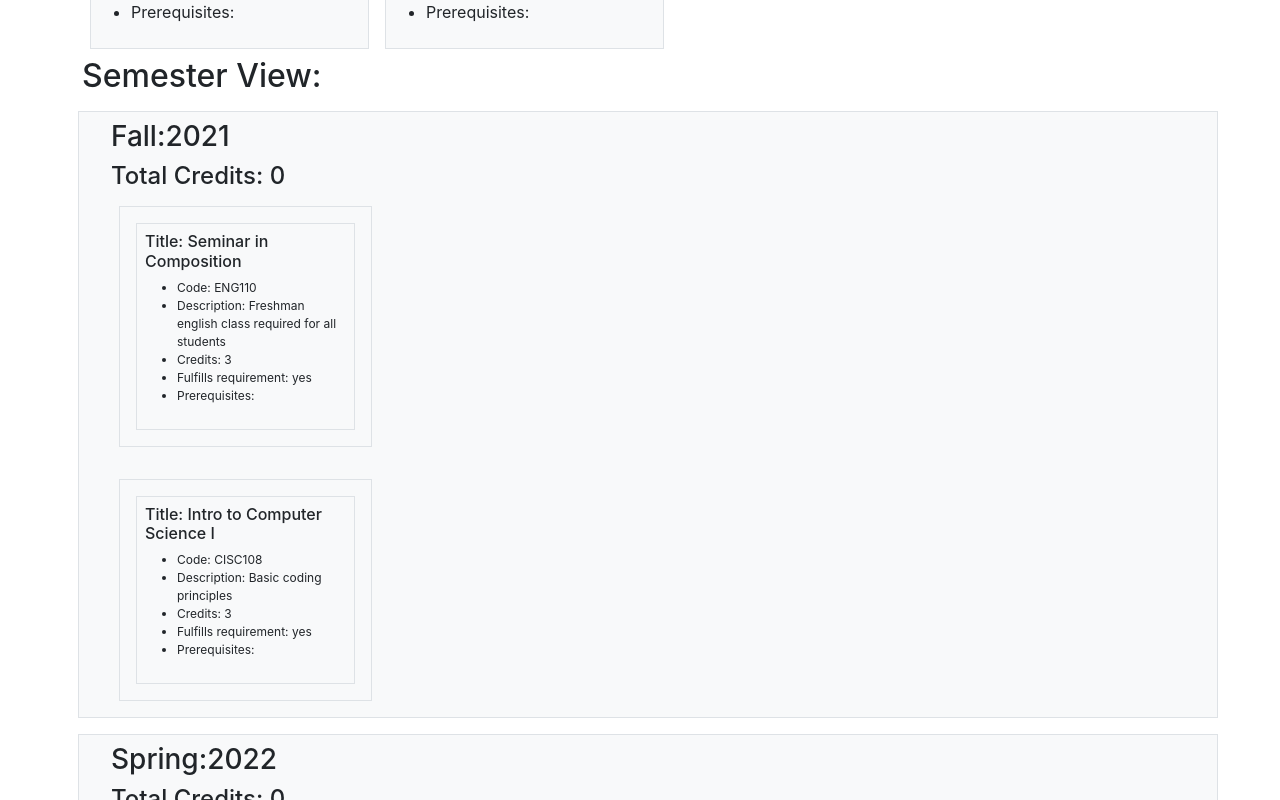
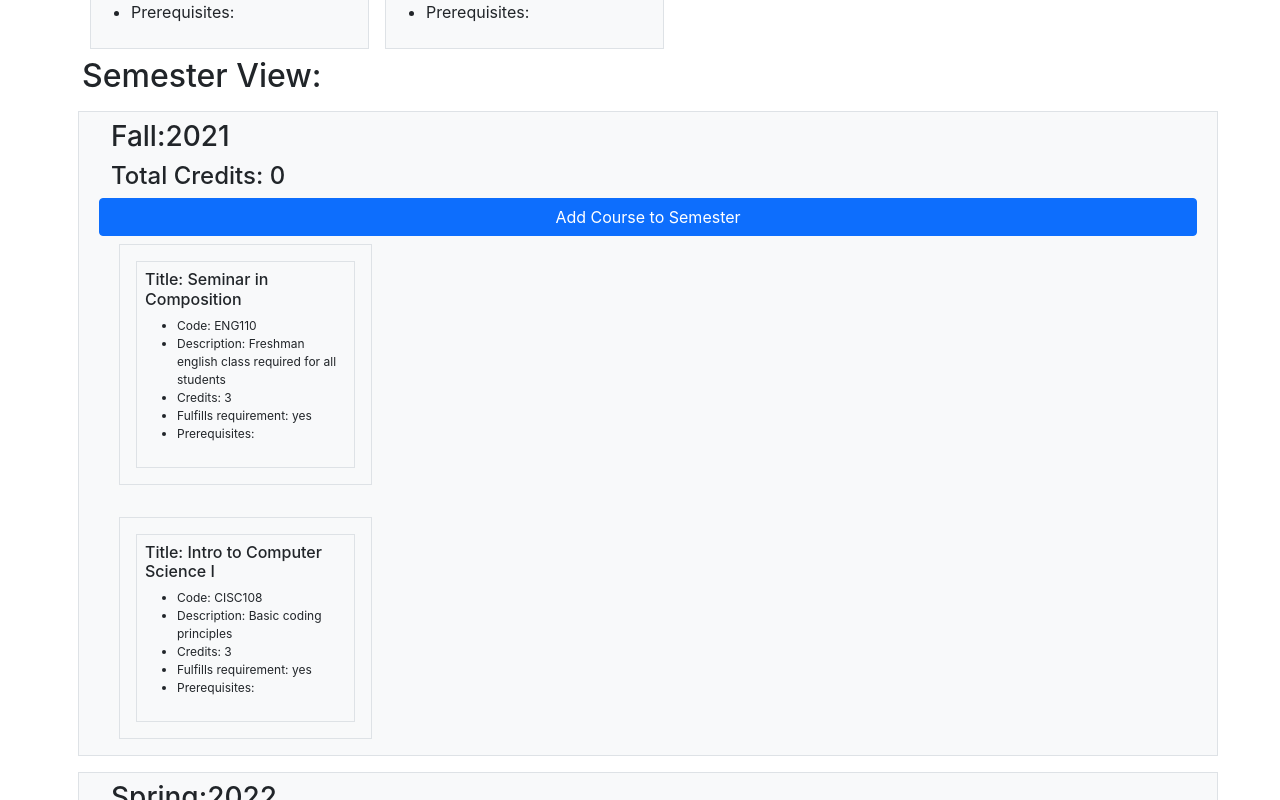
Before and after one commit to UD-CISC275-S22/cis-scheduler-team-3, a React (Create React App) app: page / in a window 1280 px wide. Shown: the part 1380-2180 px from the top of the page. Built offline with nearby package versions, Linux system fonts and the light colour scheme.

Commit message:
completed insert-course-semester still need tests

```diff
--- a/src/components/SemesterView.tsx
+++ b/src/components/SemesterView.tsx
@@ -1,24 +1,47 @@
-import React from "react";
-import { Container, Row, Col } from "react-bootstrap";
+import React, { useState } from "react";
+import { Container, Row, Col, Button } from "react-bootstrap";
 import { Semester } from "../interfaces/semester";
 import { CourseList } from "./CourseList";
+import { ValidateNewCourse } from "./NewCourse";
+import { Course } from "../interfaces/course";
 
 export function SemesterView({
     semester
 }: {
     semester: Semester;
 }): JSX.Element {
+    const [newCourse, setNewCourse] = useState<boolean>(false);
+    const [semesterCourses, setSemesterCourses] = useState<Course[]>(
+        semester.courses
+    );
+
+    function createCourse(newCourse: Course) {
+        setSemesterCourses([...semesterCourses, newCourse]);
+    }
+
     return (
         <Container data-testid="Semester">
             <Row>
                 <Col>
+                    <Row>
                         <h3 data-testid="Semester_Title">
                             {semester.session}:{semester.year}
                         </h3>
                         <h4 data-testid="Semester_Credits">
                             Total Credits: {semester.semester_credits}
                         </h4>
-                    <CourseList courses={semester.courses}></CourseList>
+                        <Button onClick={() => setNewCourse(!newCourse)}>
+                            Add Course to Semester
+                        </Button>
+                    </Row>
+                    <Row>
+                        {newCourse ? (
+                            <ValidateNewCourse
+                                createCourse={createCourse}
+                            ></ValidateNewCourse>
+                        ) : null}
+                    </Row>
+                    <CourseList courses={semesterCourses}></CourseList>
                 </Col>
             </Row>
         </Container>
```
Lines whose indentation alone changed are shown as unchanged.
